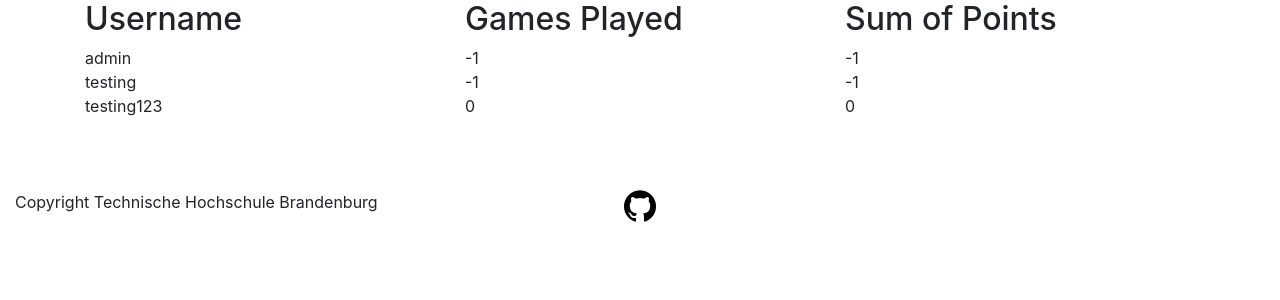
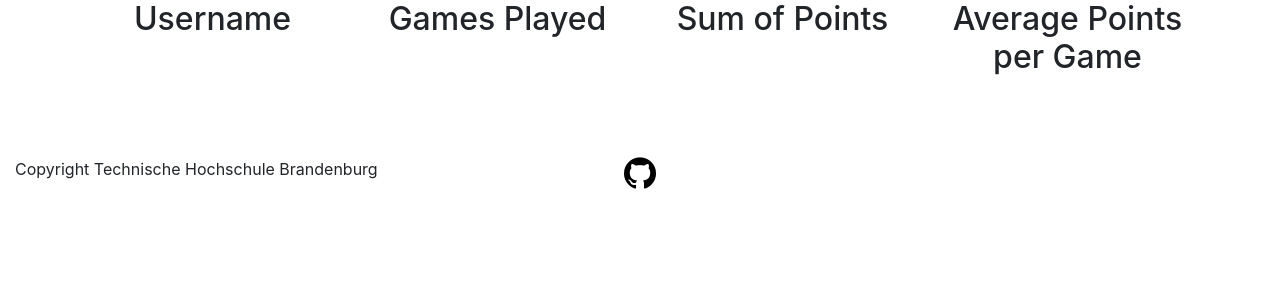
Before and after one commit to maxfleer/gis_project, a Django app: page /leaderboard/ in a window 1280 px wide. Shown: the part 101-401 px from the top of the page. Run offline with Django 4.2, Linux system fonts and the light colour scheme; data comes from the database, SQL or seed files in the repository; parts of the project's set-up code (start-up, migrations or seed data) failed here and were passed over; some libraries are stand-ins or nearby versions.

Commit message:
Finished Leaderboard
- added filtering and sorting of Players on the Leaderboard

```diff
--- a/gis_project/project/templates/leaderboard.html
+++ b/gis_project/project/templates/leaderboard.html
@@ -2,28 +2,36 @@
 
 {% block content%}
 
+{% load django_template_maths %}
+
 <div class="container">
     <div class="row">
-        <div class="col">
+        <div class="col" align="center">
             <h2>Username</h2>
         </div>
-        <div class="col">
+        <div class="col" align="center">
             <h2>Games Played</h2>
         </div>
-        <div class="col">
+        <div class="col" align="center">
             <h2>Sum of Points</h2>
+        </div>
+        <div class="col" align="center">
+            <h2>Average Points per Game</h2>
         </div>
     </div>
     {% for user in users %}
     <div class="row">
-        <div class="col">
+        <div class="col" align="center">
             {{user.username}}
         </div>
-        <div class="col">
+        <div class="col" align="center">
             {{user.number_of_games_played}}
         </div>
-        <div class="col">
+        <div class="col" align="center">
             {{user.sum_of_points}}
+        </div>
+        <div class="col" align="center">
+            {{user.sum_of_points|div:user.number_of_games_played|floatformat:2}}
         </div>
     </div>
     {% endfor %}
--- a/gis_project/project/views.py
+++ b/gis_project/project/views.py
@@ -18,7 +18,13 @@
     return render(request, "gamepage.html")
 
 def leaderboard (request):
-    users = UserData.objects.all()
+    users = list(UserData.objects.all())
+
+    users_filtered = [obj for obj in users if obj.sum_of_points > 0]
+    users = [obj for obj in users_filtered if obj.number_of_games_played > 0]
+
+    users.sort(key = lambda x: (x.sum_of_points / x.number_of_games_played), reverse=True)
+
     return render(request, "leaderboard.html", {"users":users})
 
 @login_required
```
